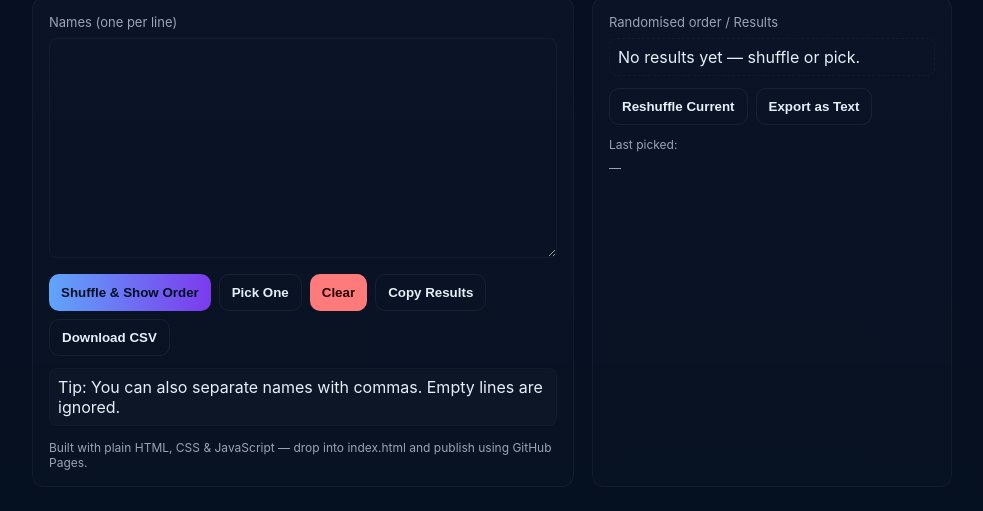
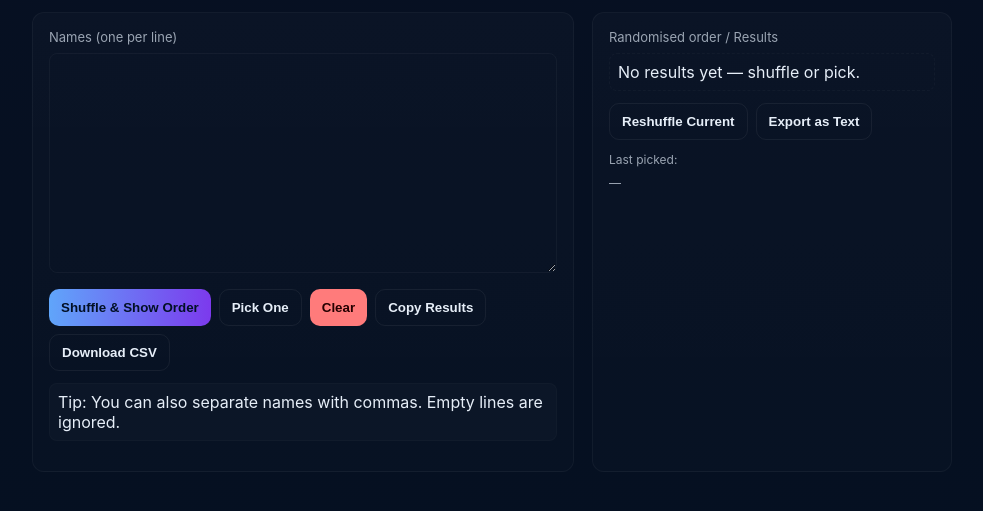
Before and after one commit to FAHDKP/index.html, a plain HTML site: page index.html in a window 1280 px wide. Shown: the part 187-698 px from the top of the page, without its empty margins (148-1131 px from the left). Drawn offline with Linux system fonts and the light colour scheme.

Commit message:
Update index.html

```diff
--- a/index.html
+++ b/index.html
@@ -66,7 +66,7 @@ How to publish on GitHub Pages:
     </div>
 
     <div class="footer">
-      <div class="small">Built with plain HTML, CSS & JavaScript — drop into index.html and publish using GitHub Pages.</div>
+      <div class="small"> </div>
     </div>
   </section>
 
```
